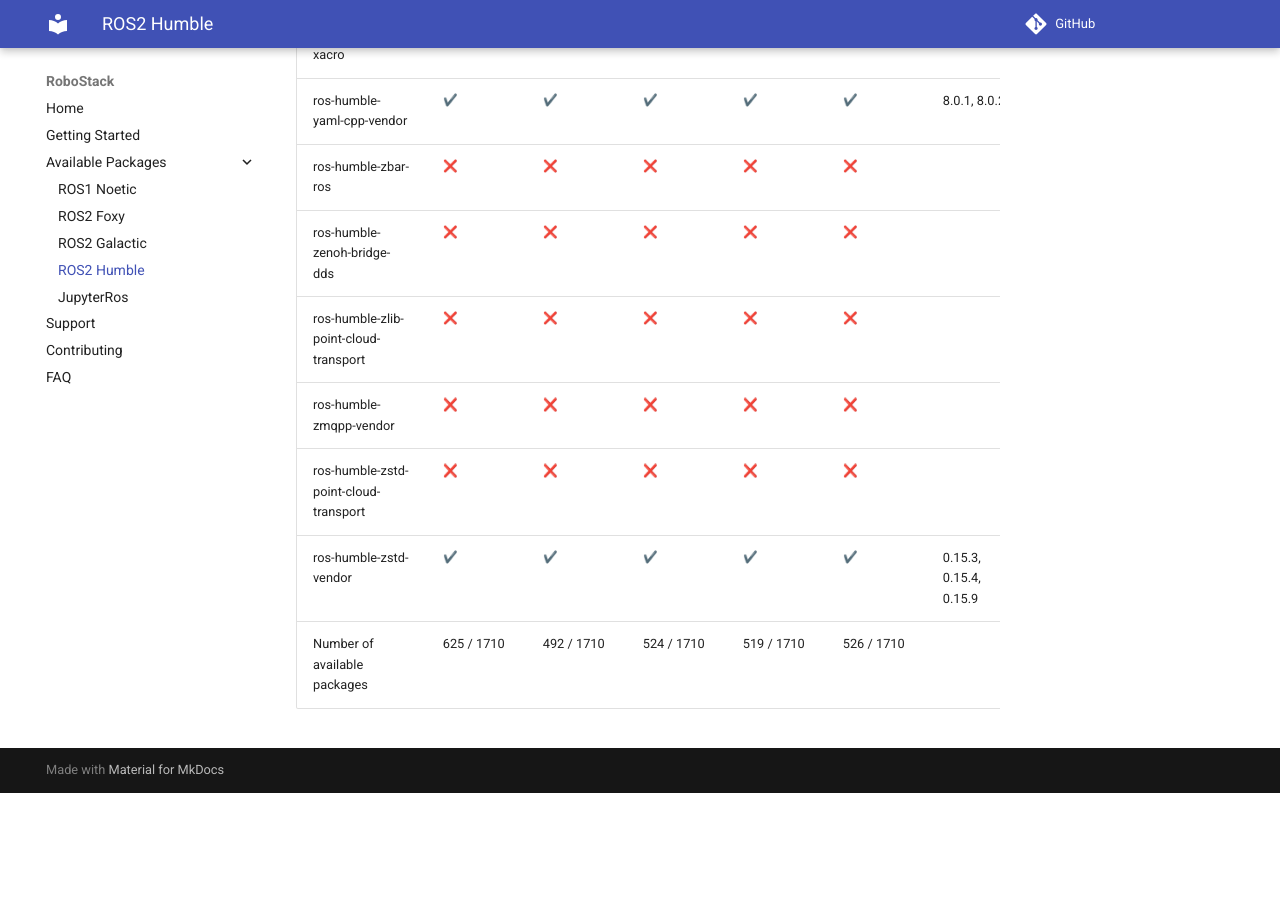
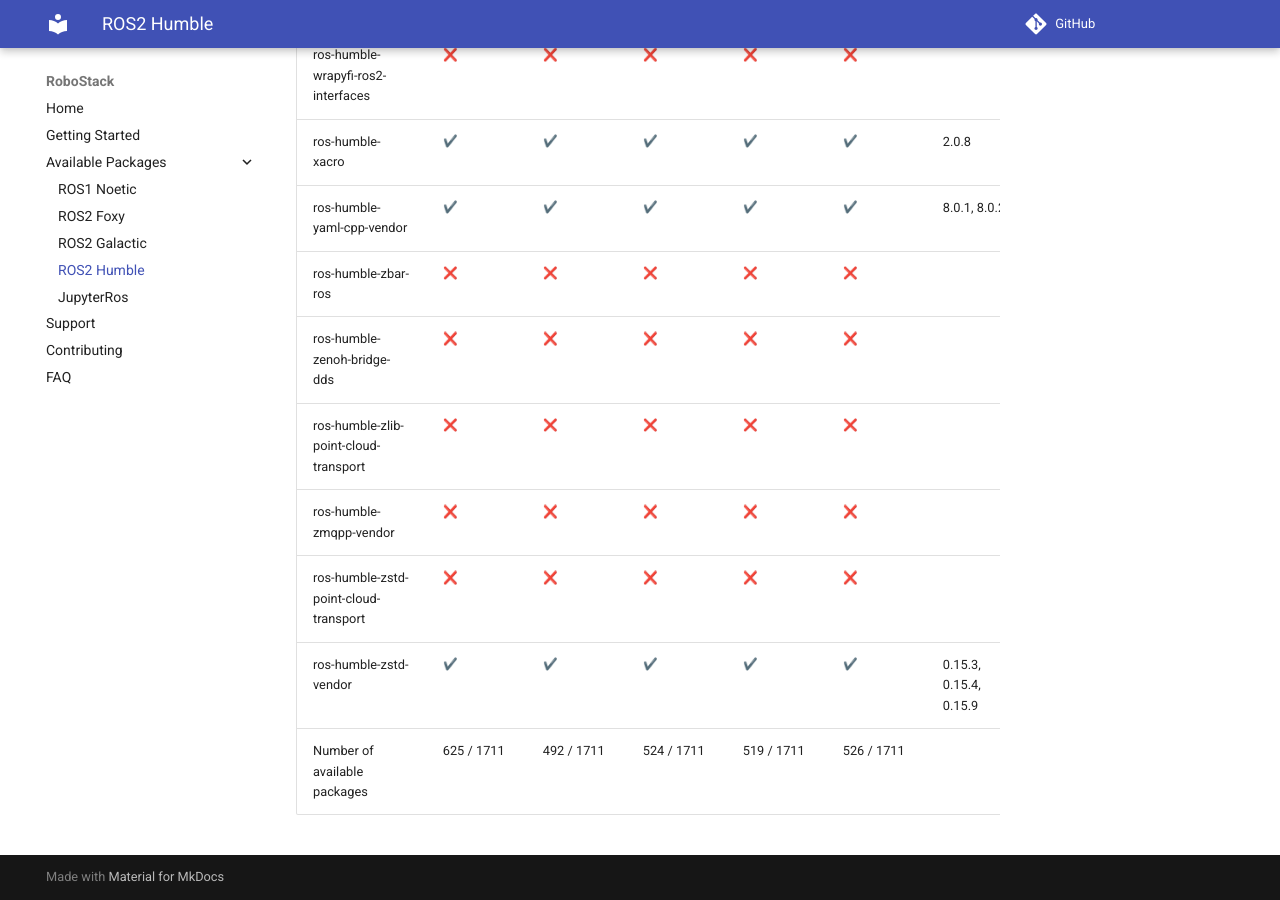
Before and after one commit to RoboStack/robostack.github.io, an MkDocs documentation site: the page built from docs/humble.md, in a window 1280 px wide and 900 px high, scrolled down 133050 px. Built offline with MkDocs 1.6.1 and Material for MkDocs 9.7.7, drawn with Linux system fonts in a browser that asks for light colours; emoji names are drawn with the system emoji font; comment, search, counter and statistics services are not loaded; before the commit the page ends 133843 px from its top, so only the background shows below that; some of the changed text lies outside the part shown.

Commit message:
Update tables

```diff
--- a/docs/humble.md
+++ b/docs/humble.md
@@ -1710,4 +1711,4 @@
 | ros-humble-zmqpp-vendor | :x: { data-sort='0' } | :x: { data-sort='0' } | :x: { data-sort='0' } | :x: { data-sort='0' } | :x: { data-sort='0' } |   |
 | ros-humble-zstd-point-cloud-transport | :x: { data-sort='0' } | :x: { data-sort='0' } | :x: { data-sort='0' } | :x: { data-sort='0' } | :x: { data-sort='0' } |   |
 | ros-humble-zstd-vendor | :heavy_check_mark: { data-sort='1' } | :heavy_check_mark: { data-sort='1' } | :heavy_check_mark: { data-sort='1' } | :heavy_check_mark: { data-sort='1' } | :heavy_check_mark: { data-sort='1' } | 0.15.3, 0.15.4, 0.15.9  |
-| Number of available packages |  625 / 1710 | 492 / 1710 | 524 / 1710 | 519 / 1710 | 526 / 1710 |
+| Number of available packages |  625 / 1711 | 492 / 1711 | 524 / 1711 | 519 / 1711 | 526 / 1711 |
```
Also changed, not shown: other parts of docs/humble.md (+1 -0 lines).
